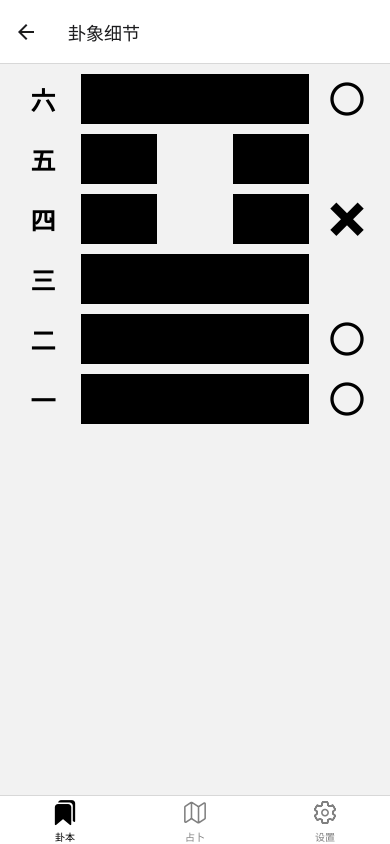
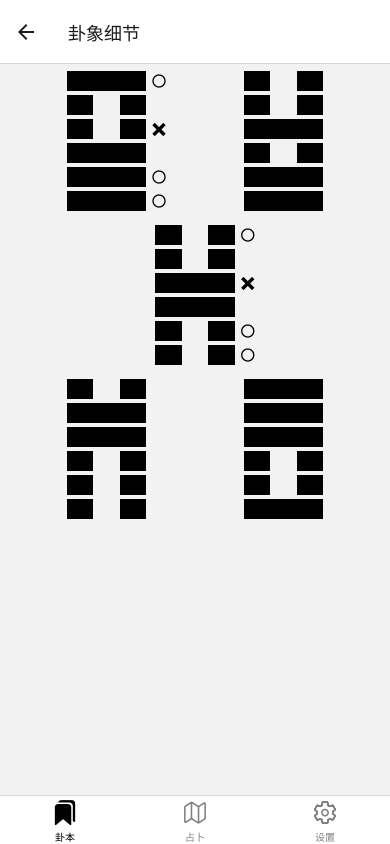
Before and after one commit to zuoqiwx/ouroboros, a React Native app: screen /Records in a window 390 px wide. Both pictures are taken after a click on the button "SHOW DETAILS". Built offline with nearby package versions, Linux system fonts and the light colour scheme.

Commit message:
Added all five transformations of hexagram to details page

```diff
--- a/src/components/LineDisplay.tsx
+++ b/src/components/LineDisplay.tsx
@@ -5,25 +5,32 @@ import { MaterialCommunityIcons } from "@expo/vector-icons";
 import { Line } from "../logics/models";
 import { useTranslation } from "react-i18next";
 
-export function getSequenceRender(sequence: string, height: number) {
+export function getSequenceRender(
+  sequence: string | undefined,
+  height: number
+) {
   return (
     <View style={styles.sequenceContainer}>
-      <Text style={{ fontSize: height * 0.5, ...styles.sequence }}>
-        {sequence}
-      </Text>
+      {sequence && (
+        <Text style={{ fontSize: height * 0.5, ...styles.sequence }}>
+          {sequence}
+        </Text>
+      )}
     </View>
   );
 }
 
-function getChangeIconFromLine(line: Line, height: number) {
-  if (line.young) {
+function getChangeIconFromLine(line: Line | undefined, height: number) {
+  if (!line || (line.young && !line.changed)) {
     return <View style={styles.changeContainer} />;
   }
+  const isCross =
+    (line.young && line.yang && line.changed) || (!line.young && !line.yang);
   return (
     <View style={styles.changeContainer}>
       <MaterialCommunityIcons
-        name={line.yang ? "circle-outline" : "close-thick"}
-        size={line.yang ? height * 0.8 : height}
+        name={isCross ? "close-thick" : "circle-outline"}
+        size={isCross ? height : height * 0.8}
         color={styles.changeIcon.color}
       />
     </View>
@@ -54,7 +61,7 @@ function LineDisplay({
         ...styles.container,
       }}
     >
-      {sequence && getSequenceRender(t(sequence.toString()), height)}
+      {getSequenceRender(sequence ? t(sequence.toString()) : undefined, height)}
       {line.yang ? (
         <View style={styles.wholeSegment} />
       ) : (
@@ -64,7 +71,7 @@ function LineDisplay({
           <View style={styles.filled} />
         </View>
       )}
-      {showChange && getChangeIconFromLine(line, height)}
+      {getChangeIconFromLine(showChange ? line : undefined, height)}
     </View>
   );
 }
--- a/src/logics/models.ts
+++ b/src/logics/models.ts
@@ -1,16 +1,25 @@
 export class Line {
   young: boolean;
   yang: boolean;
+  changed: boolean;
 
-  constructor(yang: boolean, young = false) {
+  constructor(yang: boolean, young = false, changed = false) {
     this.young = young;
     this.yang = yang;
+    this.changed = changed;
   }
 
   toString(): string {
+    const noChange = this.young && !this.changed;
+    const isCross =
+      (this.young && this.yang && this.changed) || (!this.young && !this.yang);
     return `${this.yang ? "---" : "- -"} ${
-      this.young ? " " : this.yang ? "o" : "x"
+      noChange ? " " : isCross ? "x" : "o"
     }`;
+  }
+
+  static fromObject(value: Line): Line {
+    return new Line(value.yang, value.young);
   }
 }
 export type LineOptional = Line | undefined;
@@ -48,6 +57,14 @@ export type HexagramLinesOptional = [
   LineOptional,
   LineOptional
 ];
+
+type HexagramTransforms = {
+  original: Hexagram;
+  mutual: Hexagram | undefined;
+  change: Hexagram | undefined;
+  complementary: Hexagram | undefined;
+  reverse: Hexagram | undefined;
+};
 
 export class Hexagram {
   lines: HexagramLines;
@@ -94,7 +111,7 @@ export class Hexagram {
         if (line.young) {
           return line;
         }
-        return new Line(!line.yang, !line.young);
+        return new Line(!line.yang, !line.young, true);
       }) as HexagramLines,
       HexagramTypes.Change
     );
@@ -128,6 +145,16 @@ export class Hexagram {
     );
   }
 
+  static getTransforms(hexagram: Hexagram): HexagramTransforms {
+    return {
+      original: hexagram,
+      mutual: hexagram.mutual(),
+      change: hexagram.change(),
+      complementary: hexagram.complementary(),
+      reverse: hexagram.reverse(),
+    };
+  }
+
   toString(): string {
     return (
       this.type +
@@ -140,21 +167,11 @@ export class Hexagram {
         }, "")
     );
   }
+
+  static fromObject(value: Hexagram): Hexagram {
+    return new Hexagram(
+      value.lines.map((line) => Line.fromObject(line)) as HexagramLines,
+      value.type
+    );
+  }
 }
-
-// let lines = [
-//     new Line(true, false),  // --- o
-//     new Line(true, false),  // --- o
-//     new Line(true, true),   // ---
-//     new Line(false, false), // - - x
-//     new Line(false, true),  // - -
-//     new Line(true, false),  // - - o
-// ] as HexagramLines;
-// let hex = new Hexagram(lines);
-// console.log(hex.toString());
-// console.log(hex.mutual()?.toString());
-// console.log(hex.change()?.toString());
-// console.log(hex.complementary()?.toString());
-// console.log(hex.reverse()?.toString());
-// console.log(hex);
-// console.log(hex.reverse());
--- a/src/pages/common/RecordDetail.tsx
+++ b/src/pages/common/RecordDetail.tsx
@@ -1,5 +1,5 @@
 import React, { useEffect } from "react";
-import { View, Button, Alert } from "react-native";
+import { View, Button, Alert, StyleSheet } from "react-native";
 import { RouteProp, useNavigation } from "@react-navigation/native";
 import { useTranslation } from "react-i18next";
 
@@ -20,16 +20,16 @@ type PromptInfo = {
 function createHexagramSavePrompt(hexagram: Hexagram, promptInfo: PromptInfo) {
   return () => {
     const now = new Date();
-    const uid = now.getTime();
+    const key = `record-${now.getTime().toString()}`;
     Alert.prompt(
       promptInfo.title,
       promptInfo.message,
       [
         {
           text: promptInfo.save,
-          onPress: (text) => {
-            console.log(uid);
-            console.log(text);
+          onPress: (name) => {
+            console.log(key);
+            console.log(name);
             console.log(hexagram);
           },
         },
@@ -53,6 +53,8 @@ function DetailPage({
 }) {
   const navigation = useNavigation();
   const { hexagram, showSave } = route.params;
+  const { original, mutual, change, complementary, reverse } =
+    Hexagram.getTransforms(hexagram);
   const { t } = useTranslation();
   const promptInfo = {
     title: t("Details.prompt.title"),
@@ -60,6 +62,8 @@ function DetailPage({
     save: t("save"),
     cancel: t("cancel"),
   };
+  const lineHeight = 20;
+  const lineMargin = 2;
 
   useEffect(() => {
     showSave &&
@@ -72,18 +76,91 @@ function DetailPage({
         ),
       });
   }, [navigation, showSave, hexagram]);
+  console.log(change);
 
   return (
-    <View>
-      <HexagramDisplay
-        hexagram={hexagram}
-        lineHeight={50}
-        lineMargin={5}
-        showSequence={true}
-        showChange={true}
-      />
-    </View>
+    <>
+      <View style={styles.container}>
+        <View style={styles.smallSpace} />
+        <View style={styles.smallContent}>
+          <HexagramDisplay
+            hexagram={original}
+            lineHeight={lineHeight}
+            lineMargin={lineMargin}
+            showSequence={false}
+            showChange={true}
+          />
+        </View>
+        <View style={styles.smallSpace} />
+        <View style={styles.smallContent}>
+          <HexagramDisplay
+            hexagram={mutual as Hexagram}
+            lineHeight={lineHeight}
+            lineMargin={lineMargin}
+            showSequence={false}
+            showChange={false}
+          />
+        </View>
+        <View style={styles.smallSpace} />
+      </View>
+      <View style={styles.container}>
+        <View style={styles.largeSpace} />
+        <View style={styles.largeContent}>
+          <HexagramDisplay
+            hexagram={change as Hexagram}
+            lineHeight={lineHeight}
+            lineMargin={lineMargin}
+            showSequence={false}
+            showChange={true}
+          />
+        </View>
+        <View style={styles.largeSpace} />
+      </View>
+      <View style={styles.container}>
+        <View style={styles.smallSpace} />
+        <View style={styles.smallContent}>
+          <HexagramDisplay
+            hexagram={complementary as Hexagram}
+            lineHeight={lineHeight}
+            lineMargin={lineMargin}
+            showSequence={false}
+            showChange={false}
+          />
+        </View>
+        <View style={styles.smallSpace} />
+        <View style={styles.smallContent}>
+          <HexagramDisplay
+            hexagram={reverse as Hexagram}
+            lineHeight={lineHeight}
+            lineMargin={lineMargin}
+            showSequence={false}
+            showChange={false}
+          />
+        </View>
+        <View style={styles.smallSpace} />
+      </View>
+    </>
   );
 }
 
 export default DetailPage;
+
+const styles = StyleSheet.create({
+  container: {
+    width: "100%",
+    alignSelf: "center",
+    flexDirection: "row",
+  },
+  smallContent: {
+    flex: 4,
+  },
+  largeContent: {
+    flex: 8,
+  },
+  smallSpace: {
+    flex: 1,
+  },
+  largeSpace: {
+    flex: 7,
+  },
+});
--- a/src/pages/records/Records.tsx
+++ b/src/pages/records/Records.tsx
@@ -1,14 +1,12 @@
-import React from "react";
+import React, { useEffect } from "react";
 import { View, Button } from "react-native";
-import { useTranslation } from "react-i18next";
 
 import type { RecordsStackScreenProps } from "../../@types/navigation";
 import { Line, Hexagram } from "../../logics/models";
 import type { HexagramLines } from "../../logics/models";
+import { getAllKeys, setData } from "../../logics/storage";
 
 function RecordsPage({ navigation }: RecordsStackScreenProps<"Records">) {
-  const { t } = useTranslation("RecordsStack");
-
   const lines = [
     new Line(true, false), // --- o
     new Line(true, false), // --- o
@@ -18,6 +16,10 @@ function RecordsPage({ navigation }: RecordsStackScreenProps<"Records">) {
     new Line(true, false), // - - o
   ] as HexagramLines;
   const hex = new Hexagram(lines);
+  const json = JSON.parse(JSON.stringify(hex)) as Hexagram;
+  const newHex = Hexagram.fromObject(json);
+  console.log(hex.toString());
+  console.log(hex.change()?.toString());
 
   return (
     <View>
```
